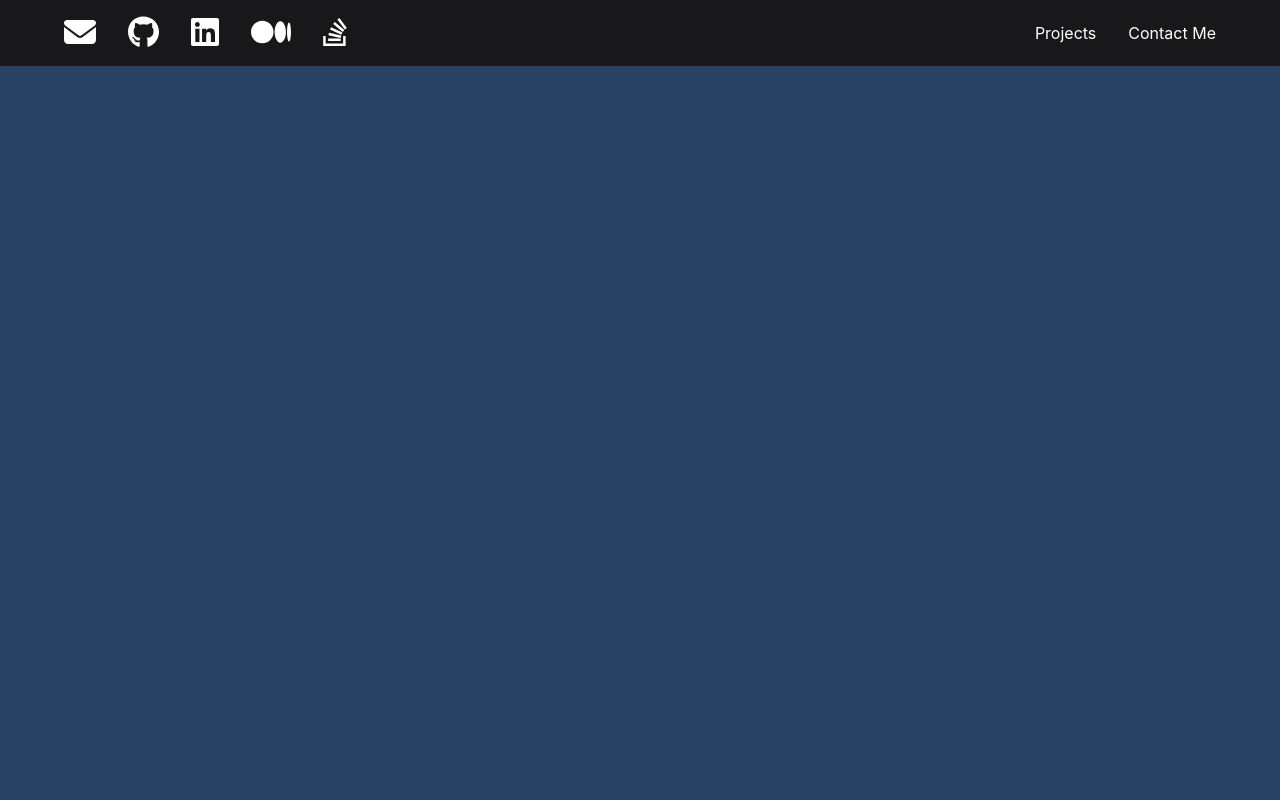
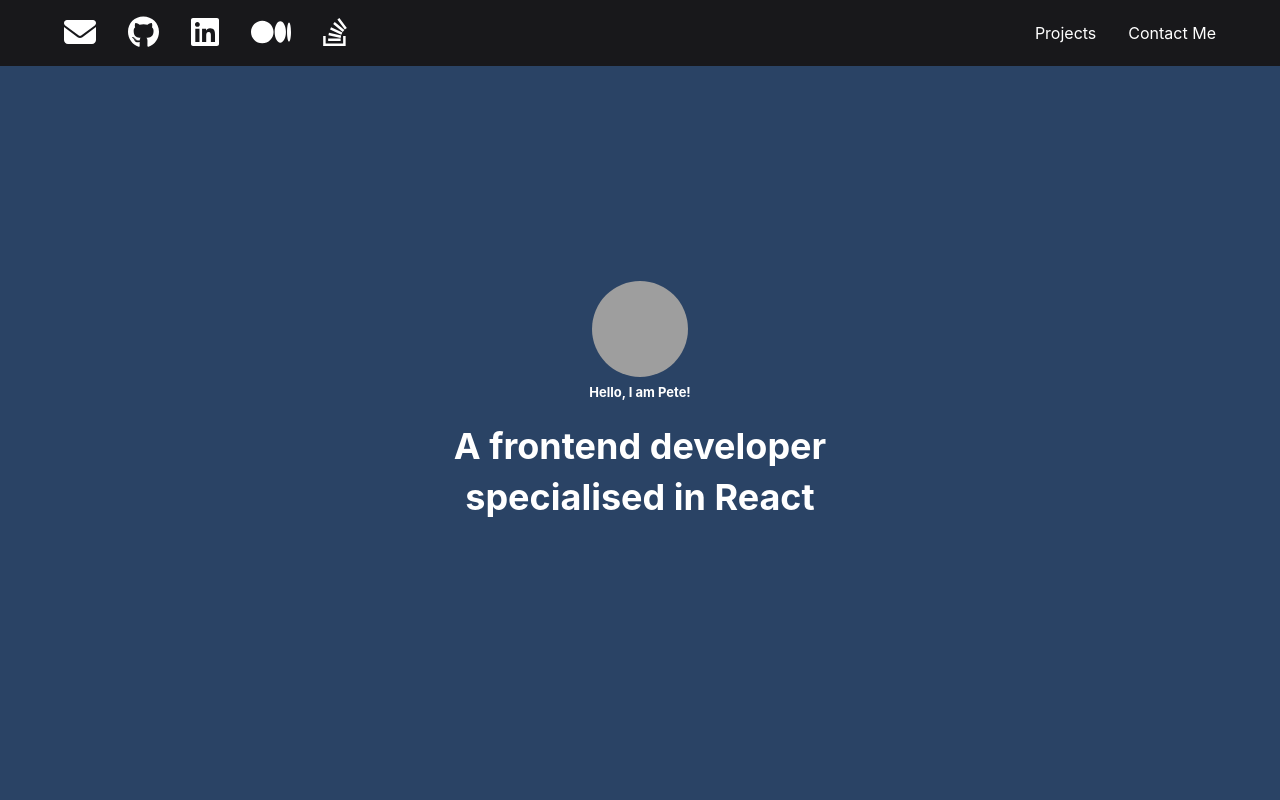
Before and after one commit to juanpg/coursera-portfolio, a React (Create React App) app: page / in a window 1280 px wide. Shown: the top 800 px of the page. Built offline with nearby package versions, Linux system fonts and the light colour scheme; grey boxes are pictures that could not be loaded.

Commit message:
Landing section

```diff
--- a/src/components/LandingSection.js
+++ b/src/components/LandingSection.js
@@ -5,6 +5,7 @@ import FullScreenSection from "./FullScreenSection";
 const greeting = "Hello, I am Pete!";
 const bio1 = "A frontend developer";
 const bio2 = "specialised in React";
+const avatarSrc = "https://i.pravatar.cc/150?img=7";
 
 // Implement the UI for the LandingSection component according to the instructions.
 // Use a combination of Avatar, Heading and VStack components.
@@ -15,7 +16,12 @@ const LandingSection = () => (
     isDarkBackground
     backgroundColor="#2A4365"
   >
-
+    <VStack>
+      <Avatar src={avatarSrc} name="Juan Pablo Gonzalez" size={'xl'} />
+      <Heading fontSize={'small'} paddingBottom={'4'}>{greeting}</Heading>
+      <Heading>{bio1}</Heading>
+      <Heading>{bio2}</Heading>
+    </VStack>
   </FullScreenSection>
 );
 
```
